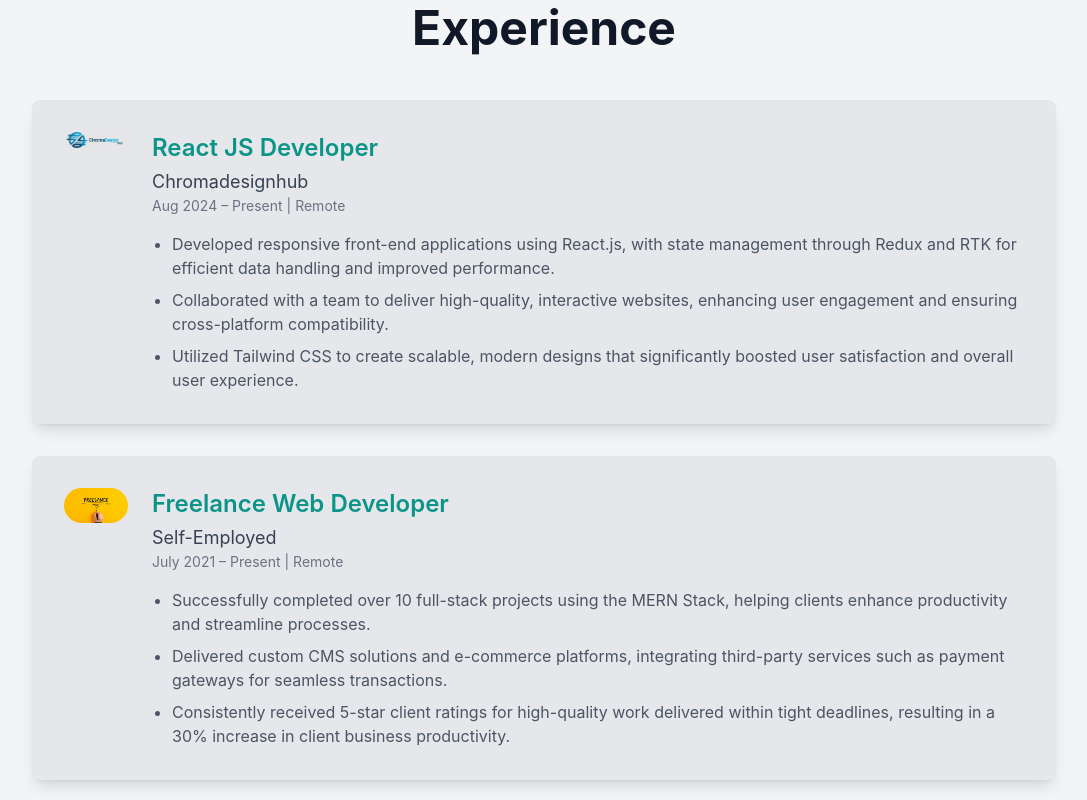
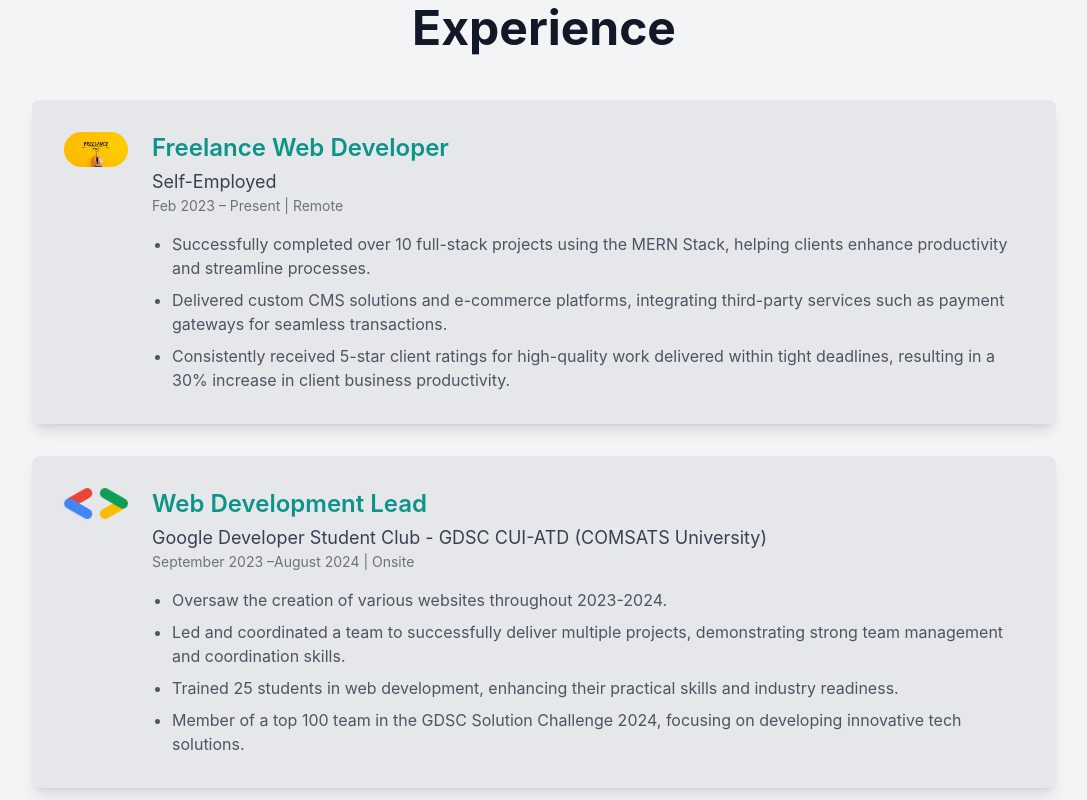
Before and after one commit to askhan963/my-portfolio-website, a Next.js app: page / in a window 1280 px wide. Shown: the part 2480-3280 px from the top of the page, without its empty margins (96-1183 px from the left). Built offline with nearby package versions, Linux system fonts and the light colour scheme.

Commit message:
Experience Updated

```diff
--- a/src/app/components/Experience.tsx
+++ b/src/app/components/Experience.tsx
@@ -1,27 +1,27 @@
 "use client";
 
-import Image from 'next/image';
+import Image from "next/image";
 
 export default function Experience() {
   const experiences = [
-    {
-      title: "React JS Developer",
-      company: "Chromadesignhub",
-      companyLink: "https://chromadesignhub.com/",
-      logo: "/Logos/chroma.png", // Replace with actual logo path
-      period: "Aug 2024 – Present | Remote",
-      description: [
-        "Developed responsive front-end applications using React.js, with state management through Redux and RTK for efficient data handling and improved performance. ",
-        "Collaborated with a team to deliver high-quality, interactive websites, enhancing user engagement and ensuring cross-platform compatibility. ",
-        "Utilized Tailwind CSS to create scalable, modern designs that significantly boosted user satisfaction and overall user experience. ",
-      ],
-    },
+    // {
+    //   title: "React JS Developer",
+    //   company: "Chromadesignhub",
+    //   companyLink: "https://chromadesignhub.com/",
+    //   logo: "/Logos/chroma.png", // Replace with actual logo path
+    //   period: "Aug 2024 – Present | Remote",
+    //   description: [
+    //     "Developed responsive front-end applications using React.js, with state management through Redux and RTK for efficient data handling and improved performance. ",
+    //     "Collaborated with a team to deliver high-quality, interactive websites, enhancing user engagement and ensuring cross-platform compatibility. ",
+    //     "Utilized Tailwind CSS to create scalable, modern designs that significantly boosted user satisfaction and overall user experience. ",
+    //   ],
+    // },
     {
       title: "Freelance Web Developer",
       company: "Self-Employed",
       companyLink: "https://www.upwork.com/freelancers/~01ba14073aeac384ea", // No company link for freelance work
       logo: "/Logos/freelance.jpeg", // Replace with actual logo path
-      period: "July 2021 – Present | Remote",
+      period: "Feb 2023 – Present | Remote",
       description: [
         "Successfully completed over 10 full-stack projects using the MERN Stack, helping clients enhance productivity and streamline processes.",
         "Delivered custom CMS solutions and e-commerce platforms, integrating third-party services such as payment gateways for seamless transactions.",
@@ -30,8 +30,10 @@ export default function Experience() {
     },
     {
       title: " Web Development Lead",
-      company: "Google Developer Student Club - GDSC CUI-ATD (COMSATS University) ",
-      companyLink: "https://gdsc.community.dev/comsats-university-islamabad-abbottabad-pakistan/",
+      company:
+        "Google Developer Student Club - GDSC CUI-ATD (COMSATS University) ",
+      companyLink:
+        "https://gdsc.community.dev/comsats-university-islamabad-abbottabad-pakistan/",
       logo: "/Logos/GDSC.png", // Replace with actual logo path
       period: "September 2023 –August 2024 | Onsite",
       description: [
@@ -56,7 +58,10 @@ export default function Experience() {
   ];
 
   return (
-    <section id='experience' className="min-h-screen flex flex-col items-center justify-center bg-gray-100 dark:bg-gray-900 p-6">
+    <section
+      id="experience"
+      className="min-h-screen flex flex-col items-center justify-center bg-gray-100 dark:bg-gray-900 p-6"
+    >
       <h1 className="text-3xl sm:text-5xl font-bold text-gray-900 dark:text-gray-100 mb-12">
         Experience
       </h1>
```
